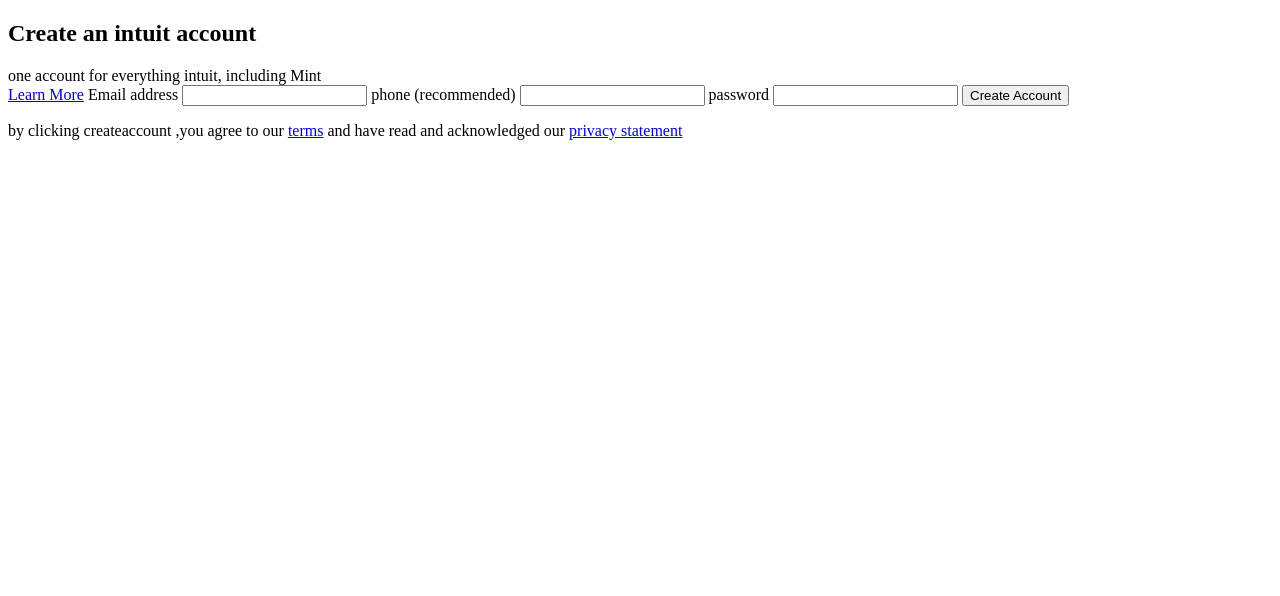
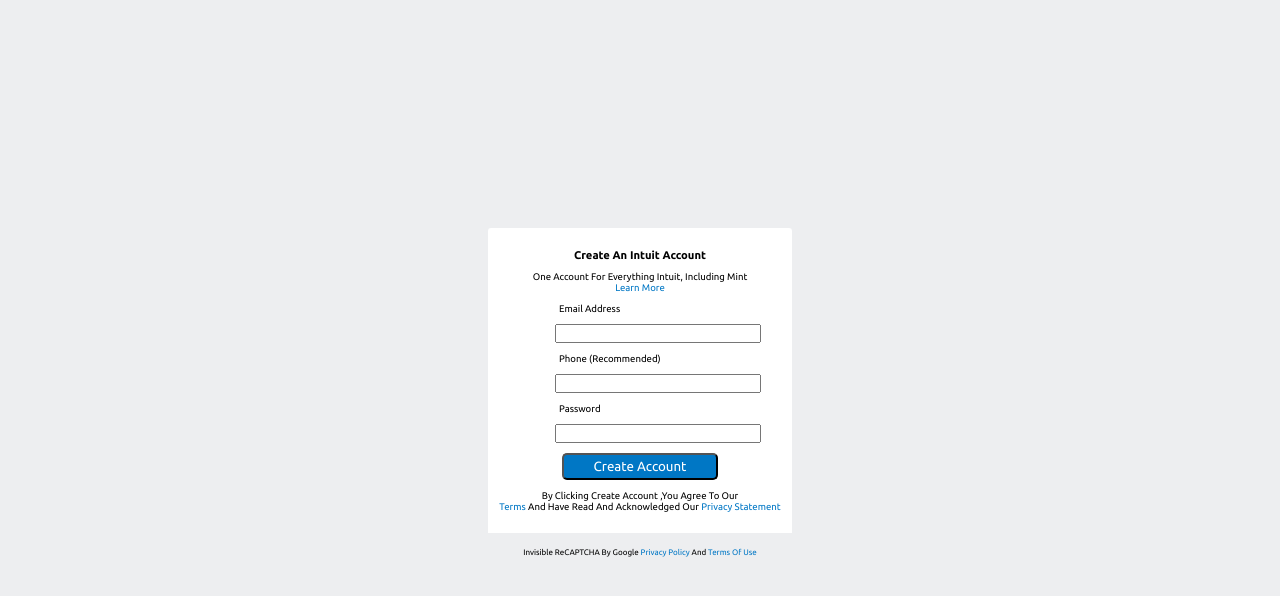
Before and after one commit to safeplace12345/INTUIT-login, a plain HTML site: page index.html in a window 1280 px wide. Drawn offline with Linux system fonts and the light colour scheme.

Commit message:
All done

```diff
--- a/index.html
+++ b/index.html
@@ -5,6 +5,11 @@
     <meta charset="UTF-8">
     <meta name="viewport" content="width=device-width, initial-scale=1.0">
     <title>INT-UIT</title>
+    <link rel="stylesheet" href="main.css">
+    <link rel="stylesheet" href="https://cdnjs.cloudflare.com/ajax/libs/font-awesome/4.7.0/css/font-awesome.min.css">
+    <link rel="preconnect" href="https://fonts.gstatic.com">
+    <link href="https://fonts.googleapis.com/css2?family=Ubuntu:ital,wght@0,400;0,700;1,700&display=swap"
+        rel="stylesheet">
 </head>
 
 <body>
@@ -13,6 +18,7 @@
             <form action="#">
                 <h2>Create an intuit account</h2>
                 <span>one account for everything intuit, including Mint <br> <a href="#">Learn More</a></span>
+                <div class="inputs">
                     <label for="Email address">Email address
                     </label>
                     <input type="email" id="email" name="email">
@@ -20,13 +26,15 @@
                     <input type="text" id="phone" name="phone">
                     <label for="password">password</label>
                     <input type="password" id="password" name="password">
-                <button type="submit">Create Account</button>
+                </div>
+                <button type="submit"><i class="far fa-lock-open-alt"></i> Create Account</button>
             </form>
-            <div class="footer">
-                <p> by clicking createaccount ,you agree to our <a href="#">terms</a> and have read and acknowledged our
+                <p> by clicking create account ,you agree to our <br><a href="#">terms</a> and have read and acknowledged our
                     <a href="#">privacy statement</a></p>
-            </div>
                 </article>
+                <small>Invisible reCAPTCHA by Google <a href="#">Privacy Policy</a> and <a href="#">Terms of
+                        Use</a></small>
+
             </section>
 </body>
 
--- a/main.css
+++ b/main.css
@@ -0,0 +1,72 @@
+*{
+    box-sizing: border-box;
+    margin: 0;
+    padding: 0;
+    text-transform: capitalize;
+    font-family: 'Ubuntu', sans-serif;
+}
+body{
+    min-width: 100vw;
+    min-height: 100vh;
+    display: flex;
+    justify-content: center;
+    align-items: center;
+    background-color: #edeef0;
+}
+section{
+    min-width: 35vh;
+    max-width: 65vh;
+    text-align: center;
+    border-radius: 1%;
+    background-color: white;
+}
+label{
+    display: block;
+    margin: 4px;
+}
+input,button{
+    display: block;
+    margin: 10px auto;
+}
+button{
+    margin: 5px auto;
+    padding: 4px 30px;
+    background-color: rgb(0, 119, 197);;
+    color: white;
+    border-radius: 5px;
+}
+label{
+    font-size: 0.6rem;
+}
+article{
+    padding: 10px;
+    text-align: left;
+    border: 1px solid #edeef000;
+}
+.inputs{
+    width: 170px;
+    margin: 0 auto;
+}
+
+span{
+    display: block;
+
+}
+small{
+  font-size: 0.5rem;
+  background-color: #edeef0;
+  display: block;
+  padding: 15px 0px;
+}
+p,h2,span{
+    margin: 10px 0px;
+    text-align: center;
+    font-size: 0.6rem;
+}
+h2{
+    font-size: 0.7rem;
+}
+a{
+    text-decoration: none;
+    color: rgb(0, 119, 197);
+}
```
Lines whose indentation alone changed are shown as unchanged.
